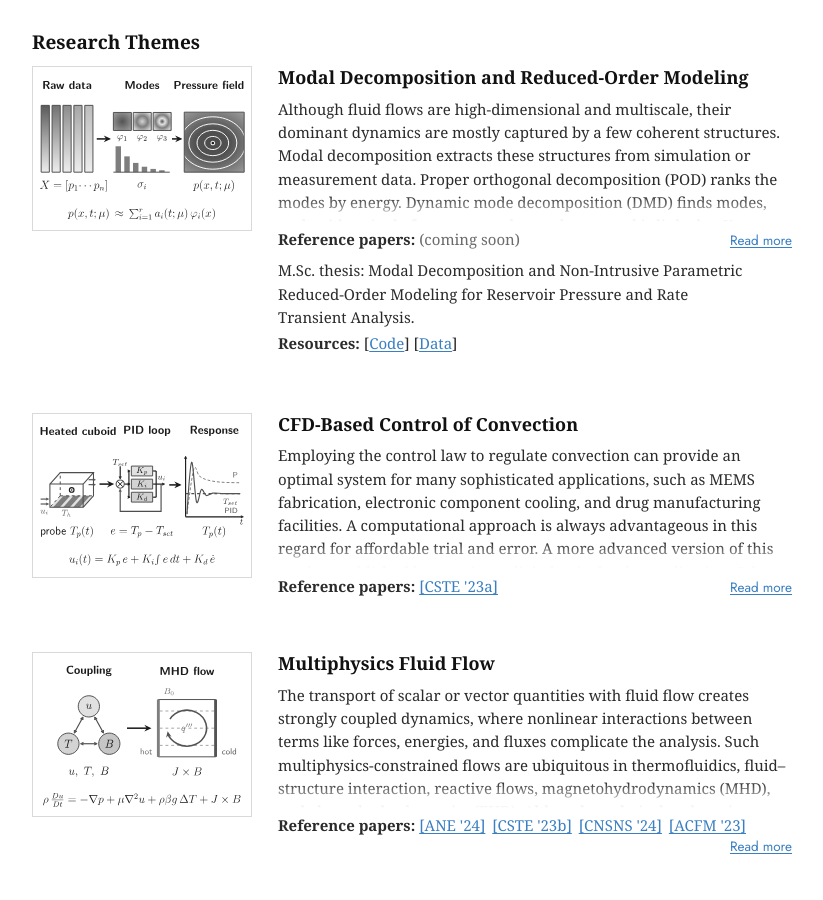
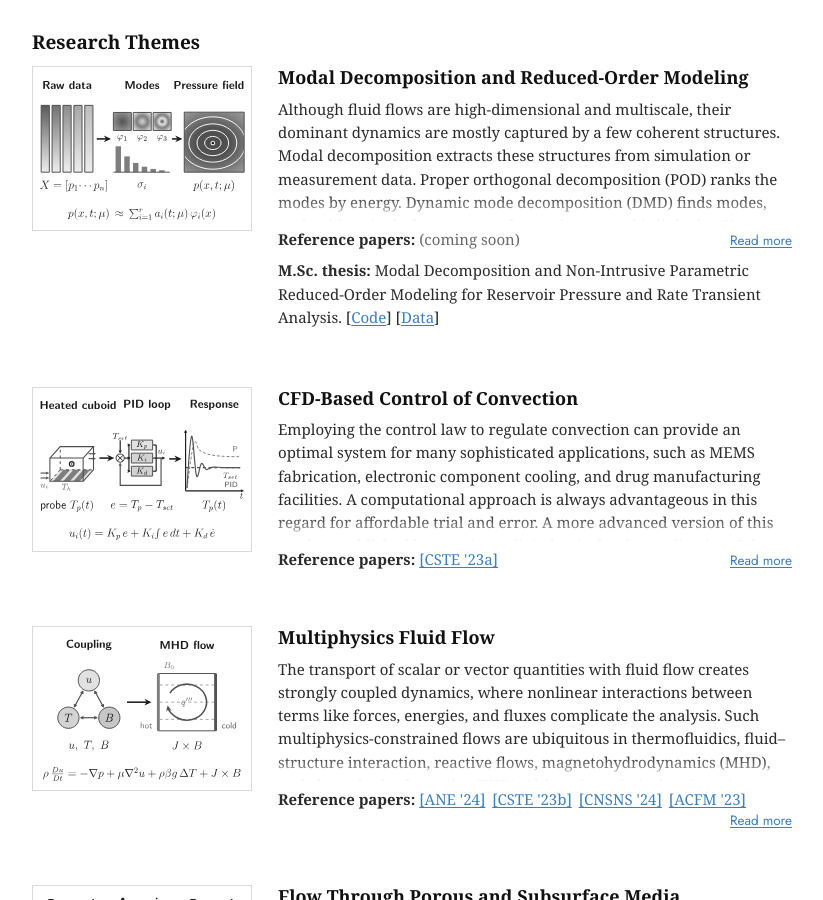
Before and after one commit to niloydebme/webpage, a Jekyll site: the page built from _pages/research.html, in a window 1280 px wide and 900 px high, scrolled down 369 px. Shown: the whole window, without its empty margins (228-1051 px from the left). Built offline with Jekyll 4.4.1, drawn with Linux system fonts in a browser that asks for light colours; some web fonts are replaced.

Commit message:
Research: thesis line with code and data links

```diff
--- a/_pages/research.html
+++ b/_pages/research.html
@@ -129,8 +129,7 @@ author_profile: true
     <button type="button" class="read-more" hidden>Read more</button>
     </div>
     <div class="theme-extra">
-    <p class="theme-res">M.Sc. thesis: Modal Decomposition and Non-Intrusive Parametric Reduced-Order Modeling for Reservoir Pressure and Rate Transient Analysis.</p>
-    <p class="theme-res"><strong>Resources:</strong> [<a href="https://github.com/niloydebme/reservoir-opinf-rom" target="_blank" rel="noopener">Code</a>] [<a href="https://doi.org/10.5281/zenodo.21492749" target="_blank" rel="noopener">Data</a>]</p>
+    <p class="theme-res"><strong>M.Sc. thesis:</strong> Modal Decomposition and Non-Intrusive Parametric Reduced-Order Modeling for Reservoir Pressure and Rate Transient Analysis. [<a href="https://github.com/niloydebme/reservoir-opinf-rom" target="_blank" rel="noopener">Code</a>] [<a href="https://doi.org/10.5281/zenodo.21492749" target="_blank" rel="noopener">Data</a>]</p>
     </div>
   </div>
 </section>
```
